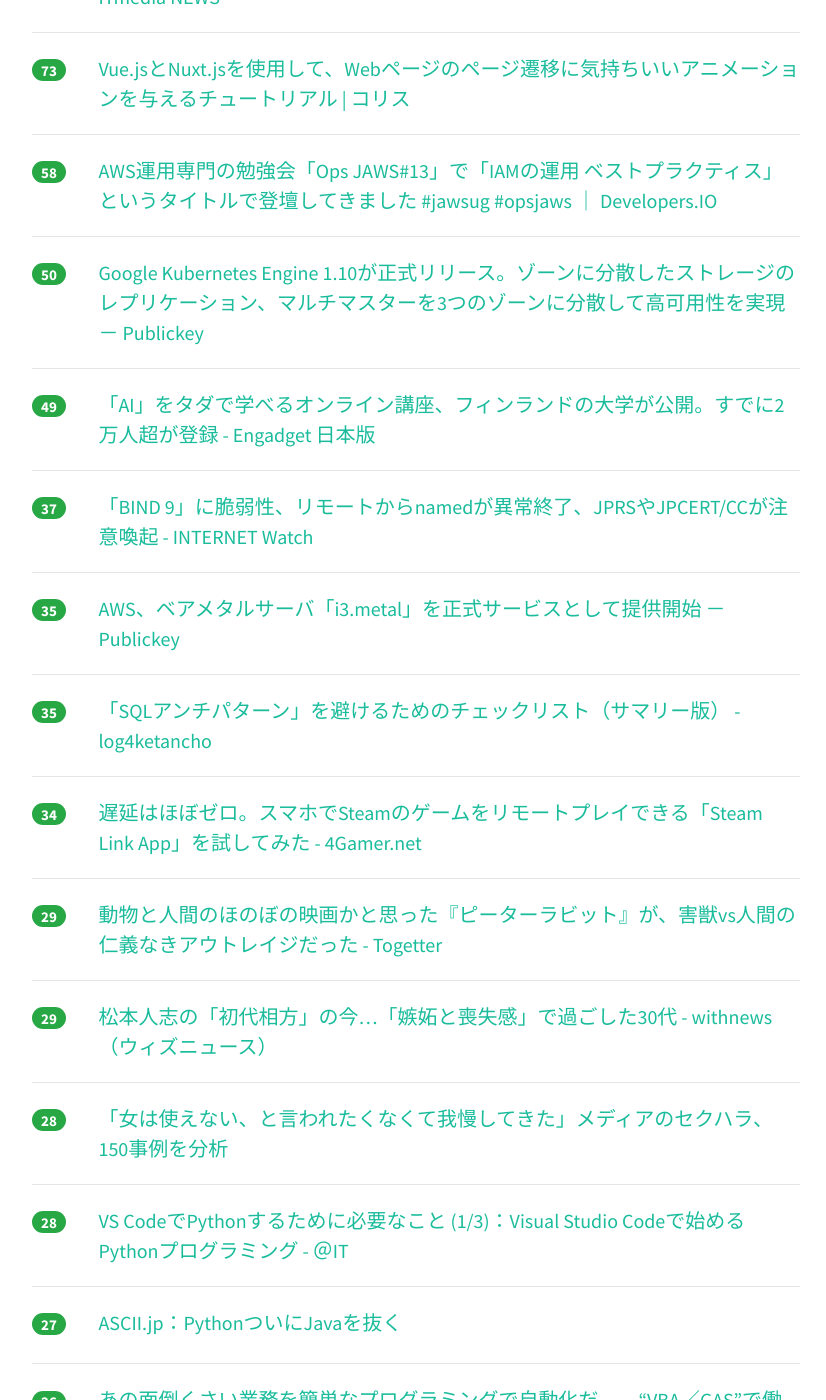
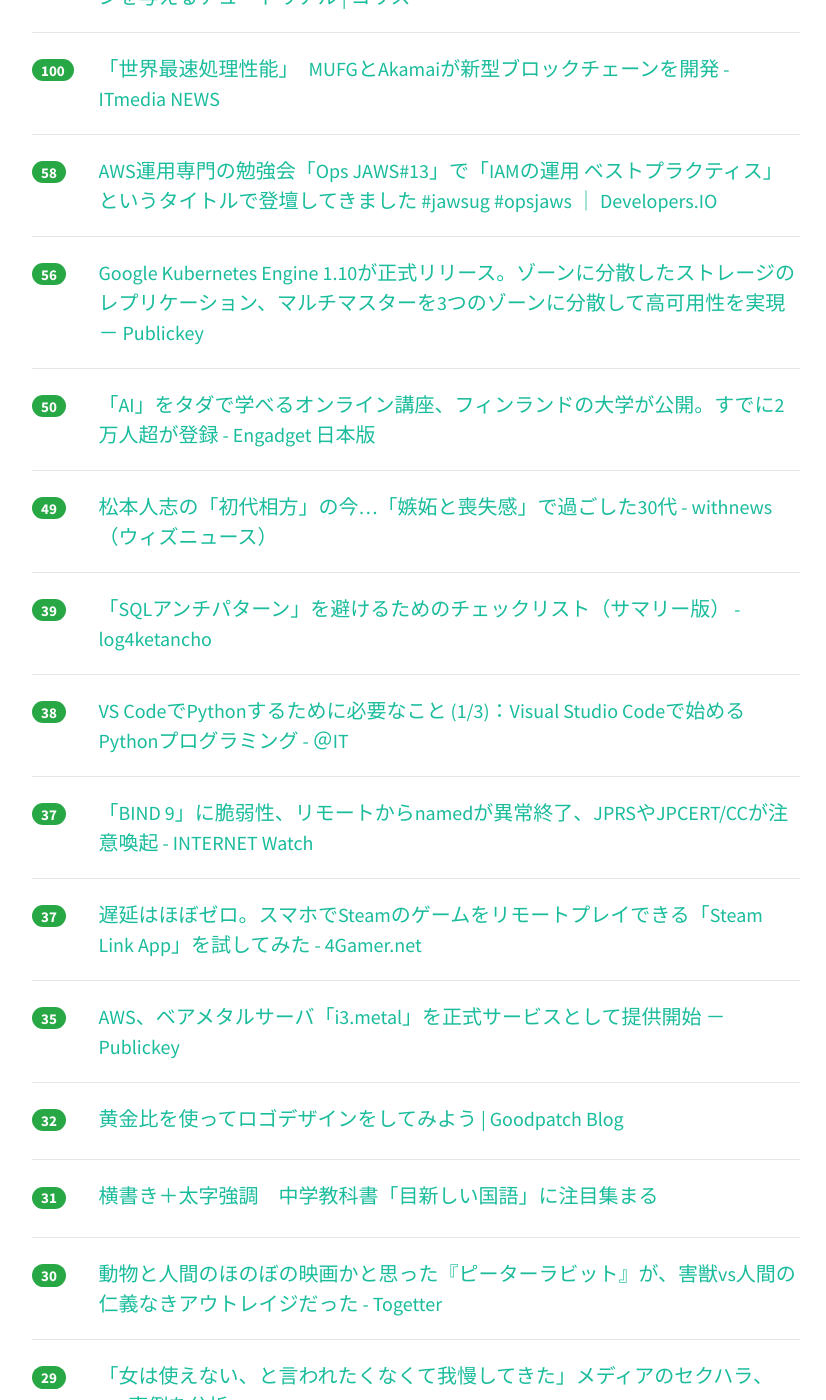
Before and after one commit to yatta47/hatena-matome-site, a Jekyll site: the page built from _posts/2018-05-22-hatena.md, in a window 1280 px wide and 1400 px high, scrolled down 521 px. Shown: the whole window, without its empty margins (224-1050 px from the left). Built offline with Jekyll 4.4.1, drawn with Linux system fonts in a browser that asks for light colours; nearby versions of some CDN libraries; some of the changed text lies outside the part shown.

Commit message:
Updated 2018-05-22

```diff
--- a/_posts/2018-05-22-hatena.md
+++ b/_posts/2018-05-22-hatena.md
@@ -1,24 +1,24 @@
 ---
 layout: post
 title:  "2018-05-22 はてぶIT"
-date:   2018-05-22 14:02:29
+date:   2018-05-22 15:03:08
 tags: [it-hotentry]
 ---
-43 件のデータあり
+45 件のデータあり
 
 <hr><div class="row">
-<div class="col-1"><span class="badge badge-pill badge-success h2">161</span></div>
+<div class="col-1"><span class="badge badge-pill badge-success h2">191</span></div>
 <div class="col-11"><a href='http://business.nikkeibp.co.jp/atcl/opinion/16/041100064/052100004/' target='_blank'>列に割り込む中国人は、怒られたらどうするか？：日経ビジネスオンライン</a></div>
 </div>
 <hr>
 <div class="row">
-<div class="col-1"><span class="badge badge-pill badge-success h2">94</span></div>
-<div class="col-11"><a href='http://www.itmedia.co.jp/news/articles/1805/21/news103.html' target='_blank'>「世界最速処理性能」　MUFGとAkamaiが新型ブロックチェーンを開発 - ITmedia NEWS</a></div>
+<div class="col-1"><span class="badge badge-pill badge-success h2">105</span></div>
+<div class="col-11"><a href='https://coliss.com/articles/build-websites/operation/javascript/native-like-animations-for-page-transitions.html' target='_blank'>Vue.jsとNuxt.jsを使用して、Webページのページ遷移に気持ちいいアニメーションを与えるチュートリアル | コリス</a></div>
 </div>
 <hr>
 <div class="row">
-<div class="col-1"><span class="badge badge-pill badge-success h2">73</span></div>
-<div class="col-11"><a href='https://coliss.com/articles/build-websites/operation/javascript/native-like-animations-for-page-transitions.html' target='_blank'>Vue.jsとNuxt.jsを使用して、Webページのページ遷移に気持ちいいアニメーションを与えるチュートリアル | コリス</a></div>
+<div class="col-1"><span class="badge badge-pill badge-success h2">100</span></div>
+<div class="col-11"><a href='http://www.itmedia.co.jp/news/articles/1805/21/news103.html' target='_blank'>「世界最速処理性能」　MUFGとAkamaiが新型ブロックチェーンを開発 - ITmedia NEWS</a></div>
 </div>
 <hr>
 <div class="row">
@@ -27,13 +27,28 @@ tags: [it-hotentry]
 </div>
 <hr>
 <div class="row">
-<div class="col-1"><span class="badge badge-pill badge-success h2">50</span></div>
+<div class="col-1"><span class="badge badge-pill badge-success h2">56</span></div>
 <div class="col-11"><a href='https://www.publickey1.jp/blog/18/google_kubernetes_engine_1103.html' target='_blank'>Google Kubernetes Engine 1.10が正式リリース。ゾーンに分散したストレージのレプリケーション、マルチマスターを3つのゾーンに分散して高可用性を実現 － Publickey</a></div>
 </div>
 <hr>
 <div class="row">
+<div class="col-1"><span class="badge badge-pill badge-success h2">50</span></div>
+<div class="col-11"><a href='https://japanese.engadget.com/2018/05/21/ai-2/' target='_blank'>「AI」をタダで学べるオンライン講座、フィンランドの大学が公開。すでに2万人超が登録 - Engadget 日本版</a></div>
+</div>
+<hr>
+<div class="row">
 <div class="col-1"><span class="badge badge-pill badge-success h2">49</span></div>
-<div class="col-11"><a href='https://japanese.engadget.com/2018/05/21/ai-2/' target='_blank'>「AI」をタダで学べるオンライン講座、フィンランドの大学が公開。すでに2万人超が登録 - Engadget 日本版</a></div>
+<div class="col-11"><a href='https://withnews.jp/article/f0180522000qq000000000000000W04y10301qq000017280A' target='_blank'>松本人志の「初代相方」の今…「嫉妬と喪失感」で過ごした30代 - withnews（ウィズニュース）</a></div>
+</div>
+<hr>
+<div class="row">
+<div class="col-1"><span class="badge badge-pill badge-success h2">39</span></div>
+<div class="col-11"><a href='http://www.ketancho.net/entry/2018/04/25/075500' target='_blank'>「SQLアンチパターン」を避けるためのチェックリスト（サマリー版） - log4ketancho</a></div>
+</div>
+<hr>
+<div class="row">
+<div class="col-1"><span class="badge badge-pill badge-success h2">38</span></div>
+<div class="col-11"><a href='http://www.atmarkit.co.jp/ait/articles/1805/22/news043.html' target='_blank'>VS CodeでPythonするために必要なこと (1/3)：Visual Studio Codeで始めるPythonプログラミング - ＠IT</a></div>
 </div>
 <hr>
 <div class="row">
@@ -42,38 +57,33 @@ tags: [it-hotentry]
 </div>
 <hr>
 <div class="row">
+<div class="col-1"><span class="badge badge-pill badge-success h2">37</span></div>
+<div class="col-11"><a href='http://www.4gamer.net/games/038/G003821/20180521049/' target='_blank'>遅延はほぼゼロ。スマホでSteamのゲームをリモートプレイできる「Steam Link App」を試してみた - 4Gamer.net</a></div>
+</div>
+<hr>
+<div class="row">
 <div class="col-1"><span class="badge badge-pill badge-success h2">35</span></div>
 <div class="col-11"><a href='https://www.publickey1.jp/blog/18/awsi3metal.html' target='_blank'>AWS、ベアメタルサーバ「i3.metal」を正式サービスとして提供開始 － Publickey</a></div>
 </div>
 <hr>
 <div class="row">
-<div class="col-1"><span class="badge badge-pill badge-success h2">35</span></div>
-<div class="col-11"><a href='http://www.ketancho.net/entry/2018/04/25/075500' target='_blank'>「SQLアンチパターン」を避けるためのチェックリスト（サマリー版） - log4ketancho</a></div>
+<div class="col-1"><span class="badge badge-pill badge-success h2">32</span></div>
+<div class="col-11"><a href='https://goodpatch.com/blog/logo-design-by-golden-ratio/' target='_blank'>黄金比を使ってロゴデザインをしてみよう | Goodpatch Blog</a></div>
 </div>
 <hr>
 <div class="row">
-<div class="col-1"><span class="badge badge-pill badge-success h2">34</span></div>
-<div class="col-11"><a href='http://www.4gamer.net/games/038/G003821/20180521049/' target='_blank'>遅延はほぼゼロ。スマホでSteamのゲームをリモートプレイできる「Steam Link App」を試してみた - 4Gamer.net</a></div>
+<div class="col-1"><span class="badge badge-pill badge-success h2">31</span></div>
+<div class="col-11"><a href='http://kyoko-np.net/2018052201.html' target='_blank'>横書き＋太字強調　中学教科書「目新しい国語」に注目集まる</a></div>
 </div>
 <hr>
 <div class="row">
-<div class="col-1"><span class="badge badge-pill badge-success h2">29</span></div>
+<div class="col-1"><span class="badge badge-pill badge-success h2">30</span></div>
 <div class="col-11"><a href='https://togetter.com/li/1229514' target='_blank'>動物と人間のほのぼの映画かと思った『ピーターラビット』が、害獣vs人間の仁義なきアウトレイジだった - Togetter</a></div>
 </div>
 <hr>
 <div class="row">
 <div class="col-1"><span class="badge badge-pill badge-success h2">29</span></div>
-<div class="col-11"><a href='https://withnews.jp/article/f0180522000qq000000000000000W04y10301qq000017280A' target='_blank'>松本人志の「初代相方」の今…「嫉妬と喪失感」で過ごした30代 - withnews（ウィズニュース）</a></div>
-</div>
-<hr>
-<div class="row">
-<div class="col-1"><span class="badge badge-pill badge-success h2">28</span></div>
 <div class="col-11"><a href='https://www.huffingtonpost.jp/2018/05/21/media-sexual-harassment_a_23439649/' target='_blank'>「女は使えない、と言われたくなくて我慢してきた」メディアのセクハラ、150事例を分析</a></div>
-</div>
-<hr>
-<div class="row">
-<div class="col-1"><span class="badge badge-pill badge-success h2">28</span></div>
-<div class="col-11"><a href='http://www.atmarkit.co.jp/ait/articles/1805/22/news043.html' target='_blank'>VS CodeでPythonするために必要なこと (1/3)：Visual Studio Codeで始めるPythonプログラミング - ＠IT</a></div>
 </div>
 <hr>
 <div class="row">
@@ -87,58 +97,58 @@ tags: [it-hotentry]
 </div>
 <hr>
 <div class="row">
-<div class="col-1"><span class="badge badge-pill badge-success h2">24</span></div>
+<div class="col-1"><span class="badge badge-pill badge-success h2">26</span></div>
+<div class="col-11"><a href='http://program-memo.com/archives/135' target='_blank'>コーディング時間を大幅短縮！Moment.jsでよく使う5つの機能 | ProgramMemo</a></div>
+</div>
+<hr>
+<div class="row">
+<div class="col-1"><span class="badge badge-pill badge-success h2">26</span></div>
+<div class="col-11"><a href='http://tech.nikkeibp.co.jp/atcl/nxt/column/18/00294/051900003/' target='_blank'>もうJavaアプレットは使えない、移行が急務に | 日経 xTECH（クロステック）</a></div>
+</div>
+<hr>
+<div class="row">
+<div class="col-1"><span class="badge badge-pill badge-success h2">26</span></div>
+<div class="col-11"><a href='http://uxmilk.jp/72126' target='_blank'>ログアウトのUXを軽視してはならない | UX MILK</a></div>
+</div>
+<hr>
+<div class="row">
+<div class="col-1"><span class="badge badge-pill badge-success h2">25</span></div>
 <div class="col-11"><a href='https://togetter.com/li/1229574' target='_blank'>栗城史多さんの訃報に際し、執拗に彼を攻撃してきた人々がいたこともネットの記憶として残したい。 - Togetter</a></div>
 </div>
 <hr>
 <div class="row">
-<div class="col-1"><span class="badge badge-pill badge-success h2">24</span></div>
-<div class="col-11"><a href='http://kyoko-np.net/2018052201.html' target='_blank'>横書き＋太字強調　中学教科書「目新しい国語」に注目集まる</a></div>
-</div>
-<hr>
-<div class="row">
-<div class="col-1"><span class="badge badge-pill badge-success h2">24</span></div>
+<div class="col-1"><span class="badge badge-pill badge-success h2">25</span></div>
 <div class="col-11"><a href='https://wired.jp/2018/05/22/google-and-facebook-gdpr/' target='_blank'>フェイスブックとグーグルは、データ保護規制「GDPR」の可能性を“潰そう”としている｜WIRED.jp</a></div>
 </div>
 <hr>
 <div class="row">
 <div class="col-1"><span class="badge badge-pill badge-success h2">24</span></div>
-<div class="col-11"><a href='https://goodpatch.com/blog/logo-design-by-golden-ratio/' target='_blank'>黄金比を使ってロゴデザインをしてみよう | Goodpatch Blog</a></div>
-</div>
-<hr>
-<div class="row">
-<div class="col-1"><span class="badge badge-pill badge-success h2">24</span></div>
-<div class="col-11"><a href='http://uxmilk.jp/72126' target='_blank'>ログアウトのUXを軽視してはならない | UX MILK</a></div>
-</div>
-<hr>
-<div class="row">
-<div class="col-1"><span class="badge badge-pill badge-success h2">23</span></div>
-<div class="col-11"><a href='http://program-memo.com/archives/135' target='_blank'>コーディング時間を大幅短縮！Moment.jsでよく使う5つの機能 | ProgramMemo</a></div>
-</div>
-<hr>
-<div class="row">
-<div class="col-1"><span class="badge badge-pill badge-success h2">23</span></div>
 <div class="col-11"><a href='https://dev.classmethod.jp/cloud/aws/create-aws-account-by-cli/' target='_blank'>コマンド一発でAWSアカウントを作成する～AWS Organizationsを利用するための事前準備を添えて～ ｜ Developers.IO</a></div>
 </div>
 <hr>
 <div class="row">
 <div class="col-1"><span class="badge badge-pill badge-success h2">21</span></div>
-<div class="col-11"><a href='http://tech.nikkeibp.co.jp/atcl/nxt/column/18/00294/051900003/' target='_blank'>もうJavaアプレットは使えない、移行が急務に | 日経 xTECH（クロステック）</a></div>
+<div class="col-11"><a href='http://www.arupakano.com/entry/google-chrome-extensions' target='_blank'>ブロガー向けGoogle Chrome拡張機能まとめ - あるアルパカの知恵</a></div>
+</div>
+<hr>
+<div class="row">
+<div class="col-1"><span class="badge badge-pill badge-success h2">21</span></div>
+<div class="col-11"><a href='https://qiita.com/set0gut1/items/a2d2dcfb4e3544822161' target='_blank'>【mermaid.js】設計図をGitHub管理下に置く - Qiita</a></div>
+</div>
+<hr>
+<div class="row">
+<div class="col-1"><span class="badge badge-pill badge-success h2">20</span></div>
+<div class="col-11"><a href='https://speakerdeck.com/mottox2/wordpress-gatsby' target='_blank'>WordPressのフロントエンドをGatsbyにリプレースした話 / wordpress-gatsby // Speaker Deck</a></div>
 </div>
 <hr>
 <div class="row">
 <div class="col-1"><span class="badge badge-pill badge-success h2">19</span></div>
-<div class="col-11"><a href='http://www.arupakano.com/entry/google-chrome-extensions' target='_blank'>ブロガー向けGoogle Chrome拡張機能まとめ - あるアルパカの知恵</a></div>
+<div class="col-11"><a href='https://www.suzukikenichi.com/blog/google-only-checks-canonicals-on-the-raw-html-not-the-rendered-one/' target='_blank'>クライアントサイドでレンダリングしたrel="canonical"をGoogleは完全無視 | 海外SEO情報ブログ</a></div>
 </div>
 <hr>
 <div class="row">
 <div class="col-1"><span class="badge badge-pill badge-success h2">19</span></div>
-<div class="col-11"><a href='https://qiita.com/set0gut1/items/a2d2dcfb4e3544822161' target='_blank'>【mermaid.js】設計図をGitHub管理下に置く - Qiita</a></div>
-</div>
-<hr>
-<div class="row">
-<div class="col-1"><span class="badge badge-pill badge-success h2">19</span></div>
-<div class="col-11"><a href='https://speakerdeck.com/mottox2/wordpress-gatsby' target='_blank'>WordPressのフロントエンドをGatsbyにリプレースした話 / wordpress-gatsby // Speaker Deck</a></div>
+<div class="col-11"><a href='https://www.slideshare.net/shibats/ss-97790452' target='_blank'>コミュニケーションとしてのコード</a></div>
 </div>
 <hr>
 <div class="row">
@@ -148,12 +158,12 @@ tags: [it-hotentry]
 <hr>
 <div class="row">
 <div class="col-1"><span class="badge badge-pill badge-success h2">18</span></div>
-<div class="col-11"><a href='https://www.suzukikenichi.com/blog/google-only-checks-canonicals-on-the-raw-html-not-the-rendered-one/' target='_blank'>クライアントサイドでレンダリングしたrel="canonical"をGoogleは完全無視 | 海外SEO情報ブログ</a></div>
+<div class="col-11"><a href='https://toyokeizai.net/articles/-/221717' target='_blank'>エプソンが｢インクジェット｣に命懸けの理由 | IT･電機･半導体･部品 | 東洋経済オンライン | 経済ニュースの新基準</a></div>
 </div>
 <hr>
 <div class="row">
-<div class="col-1"><span class="badge badge-pill badge-success h2">16</span></div>
-<div class="col-11"><a href='https://toyokeizai.net/articles/-/221717' target='_blank'>エプソンが｢インクジェット｣に命懸けの理由 | IT･電機･半導体･部品 | 東洋経済オンライン | 経済ニュースの新基準</a></div>
+<div class="col-1"><span class="badge badge-pill badge-success h2">18</span></div>
+<div class="col-11"><a href='https://employment.en-japan.com/engineerhub/entry/2018/05/22/110000' target='_blank'>Rubyコミッター・Yuguiに学ぶ、コードに書くべき「適切なコメント」と「適切な場所」 - エンジニアHub｜若手Webエンジニアのキャリアを考える！</a></div>
 </div>
 <hr>
 <div class="row">
@@ -167,13 +177,23 @@ tags: [it-hotentry]
 </div>
 <hr>
 <div class="row">
-<div class="col-1"><span class="badge badge-pill badge-success h2">16</span></div>
-<div class="col-11"><a href='https://www.slideshare.net/shibats/ss-97790452' target='_blank'>コミュニケーションとしてのコード</a></div>
+<div class="col-1"><span class="badge badge-pill badge-success h2">15</span></div>
+<div class="col-11"><a href='http://dengekionline.com/elem/000/001/730/1730069/' target='_blank'>『SAO』新作VRアプリ『ソードアート・オンライン Lovely Honey Days』が発表 - 電撃App</a></div>
 </div>
 <hr>
 <div class="row">
 <div class="col-1"><span class="badge badge-pill badge-success h2">15</span></div>
-<div class="col-11"><a href='http://dengekionline.com/elem/000/001/730/1730069/' target='_blank'>『SAO』新作VRアプリ『ソードアート・オンライン Lovely Honey Days』が発表 - 電撃App</a></div>
+<div class="col-11"><a href='https://anond.hatelabo.jp/20180519002205' target='_blank'>プリキュア視聴タイムラインで、プリキュアがハイライト消えた目をしだし..</a></div>
+</div>
+<hr>
+<div class="row">
+<div class="col-1"><span class="badge badge-pill badge-success h2">15</span></div>
+<div class="col-11"><a href='https://jp.techcrunch.com/2018/05/22/zubora-tabi-launch/' target='_blank'>ペロリ創業メンバー有川氏が次に手がけるのは、チャット型の旅行代理店 | TechCrunch Japan</a></div>
+</div>
+<hr>
+<div class="row">
+<div class="col-1"><span class="badge badge-pill badge-success h2">15</span></div>
+<div class="col-11"><a href='https://internet.watch.impress.co.jp/docs/news/1123049.html' target='_blank'>ISDNの「ディジタル通信モード」終了は2024年1月、企業は早急に点検と対策を！　JISAが対策ガイドライン新版を公開 - INTERNET Watch</a></div>
 </div>
 <hr>
 <div class="row">
@@ -184,16 +204,6 @@ tags: [it-hotentry]
 <div class="row">
 <div class="col-1"><span class="badge badge-pill badge-success h2">14</span></div>
 <div class="col-11"><a href='https://japan.cnet.com/article/35119508/' target='_blank'>大学を横断して検索できる研究者データベース「LabBase R&D」--事前登録が開始 - CNET Japan</a></div>
-</div>
-<hr>
-<div class="row">
-<div class="col-1"><span class="badge badge-pill badge-success h2">14</span></div>
-<div class="col-11"><a href='https://anond.hatelabo.jp/20180519002205' target='_blank'>プリキュア視聴タイムラインで、プリキュアがハイライト消えた目をしだし..</a></div>
-</div>
-<hr>
-<div class="row">
-<div class="col-1"><span class="badge badge-pill badge-success h2">13</span></div>
-<div class="col-11"><a href='https://jp.techcrunch.com/2018/05/22/zubora-tabi-launch/' target='_blank'>ペロリ創業メンバー有川氏が次に手がけるのは、チャット型の旅行代理店 | TechCrunch Japan</a></div>
 </div>
 <hr>
 <div class="row">
@@ -212,12 +222,12 @@ tags: [it-hotentry]
 </div>
 <hr>
 <div class="row">
+<div class="col-1"><span class="badge badge-pill badge-success h2">12</span></div>
+<div class="col-11"><a href='http://nlab.itmedia.co.jp/nl/articles/1805/06/news015.html' target='_blank'>「どんな基準で黒とするのか」「責任は誰が」　海賊版サイト広告が停止しなかった理由を広告団体業界に聞いた (1/2) - ねとらぼ</a></div>
+</div>
+<hr>
+<div class="row">
 <div class="col-1"><span class="badge badge-pill badge-success h2">10</span></div>
 <div class="col-11"><a href='http://blog.nicovideo.jp/niconews/74255.html' target='_blank'>生放送のニコニ広告がリニューアル！より充実した放送者支援が可能に|ニコニコインフォ</a></div>
 </div>
 <hr>
-<div class="row">
-<div class="col-1"><span class="badge badge-pill badge-success h2">7</span></div>
-<div class="col-11"><a href='https://internet.watch.impress.co.jp/docs/news/1123049.html' target='_blank'>ISDNの「ディジタル通信モード」終了は2024年1月、企業は早急に点検と対策を！　JISAが対策ガイドライン新版を公開 - INTERNET Watch</a></div>
-</div>
-<hr>
```
